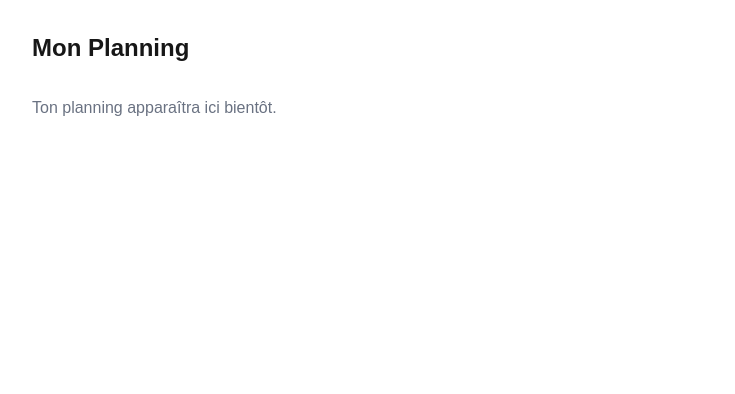
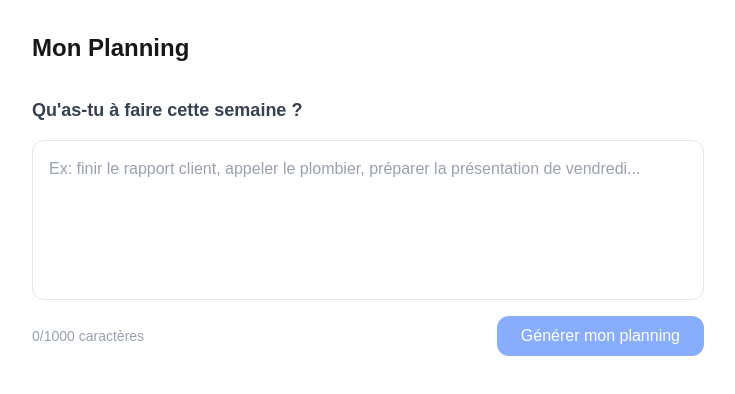
Before and after one commit to Tsiky-Sylvia/assistant-planning, a Next.js app: page /dashboard in a window 1280 px wide. Shown: the top 394 px of the page, without its empty margins (0-735 px from the left). Built offline with nearby package versions, Linux system fonts and the light colour scheme.

Commit message:
Day 3 - Add task Input component and mock generate API route

```diff
--- /dev/null
+++ b/app/api/tasks/generate/route.ts
@@ -0,0 +1,39 @@
+import { NextResponse } from "next/server";
+
+export async function POST(req: Request) {
+  const { rawInput } = await req.json();
+
+  if (!rawInput || rawInput.trim() === "") {
+    return NextResponse.json(
+      { error: "Input vide" },
+      { status: 400 }
+    );
+  }
+
+  // Mock — sera remplacé par l'appel IA au Jour 4
+  const mockTasks = [
+    {
+      title: "Finir le rapport client",
+      priority: "HIGH",
+      category: "travail",
+      estimatedDuration: 120,
+      suggestedDay: "monday",
+    },
+    {
+      title: "Appeler le plombier",
+      priority: "MEDIUM",
+      category: "perso",
+      estimatedDuration: 15,
+      suggestedDay: "tuesday",
+    },
+    {
+      title: "Préparer la présentation",
+      priority: "HIGH",
+      category: "travail",
+      estimatedDuration: 90,
+      suggestedDay: "wednesday",
+    },
+  ];
+
+  return NextResponse.json({ tasks: mockTasks });
+}
--- a/app/dashboard/page.tsx
+++ b/app/dashboard/page.tsx
@@ -1,4 +1,5 @@
 import { UserButton } from "@clerk/nextjs";
+import TaskInput from "@/components/TaskInput";
 
 export default function DashboardPage() {
   return (
@@ -7,7 +8,7 @@ export default function DashboardPage() {
         <h1 className="text-2xl font-bold">Mon Planning</h1>
         <UserButton />
       </div>
-      <p className="text-gray-500">Ton planning apparaîtra ici bientôt.</p>
+      <TaskInput />
     </main>
   );
 }
--- /dev/null
+++ b/components/TaskInput.tsx
@@ -0,0 +1,55 @@
+"use client";
+
+import { useState } from "react";
+
+export default function TaskInput() {
+  const [input, setInput] = useState("");
+  const [isLoading, setIsLoading] = useState(false);
+
+  const handleGenerate = async () => {
+    if (!input.trim()) return;
+    setIsLoading(true);
+
+    try {
+      const response = await fetch("/api/tasks/generate", {
+        method: "POST",
+        headers: { "Content-Type": "application/json" },
+        body: JSON.stringify({ rawInput: input }),
+      });
+
+      const data = await response.json();
+      console.log("Tâches générées:", data);
+    } catch (error) {
+      console.error("Erreur:", error);
+    } finally {
+      setIsLoading(false);
+    }
+  };
+
+  return (
+    <div className="flex flex-col gap-4 w-full max-w-2xl">
+      <label className="text-lg font-semibold text-gray-700">
+        Qu'as-tu à faire cette semaine ?
+      </label>
+      <textarea
+        value={input}
+        onChange={(e) => setInput(e.target.value)}
+        placeholder="Ex: finir le rapport client, appeler le plombier, préparer la présentation de vendredi..."
+        className="w-full h-40 p-4 border border-gray-200 rounded-xl resize-none focus:outline-none focus:ring-2 focus:ring-blue-500 text-gray-700 placeholder-gray-400"
+        maxLength={1000}
+      />
+      <div className="flex justify-between items-center">
+        <span className="text-sm text-gray-400">
+          {input.length}/1000 caractères
+        </span>
+        <button
+          onClick={handleGenerate}
+          disabled={isLoading || !input.trim()}
+          className="px-6 py-2 bg-blue-600 text-white rounded-xl font-medium hover:bg-blue-700 disabled:opacity-50 disabled:cursor-not-allowed transition-colors"
+        >
+          {isLoading ? "Génération..." : "Générer mon planning"}
+        </button>
+      </div>
+    </div>
+  );
+}
```
